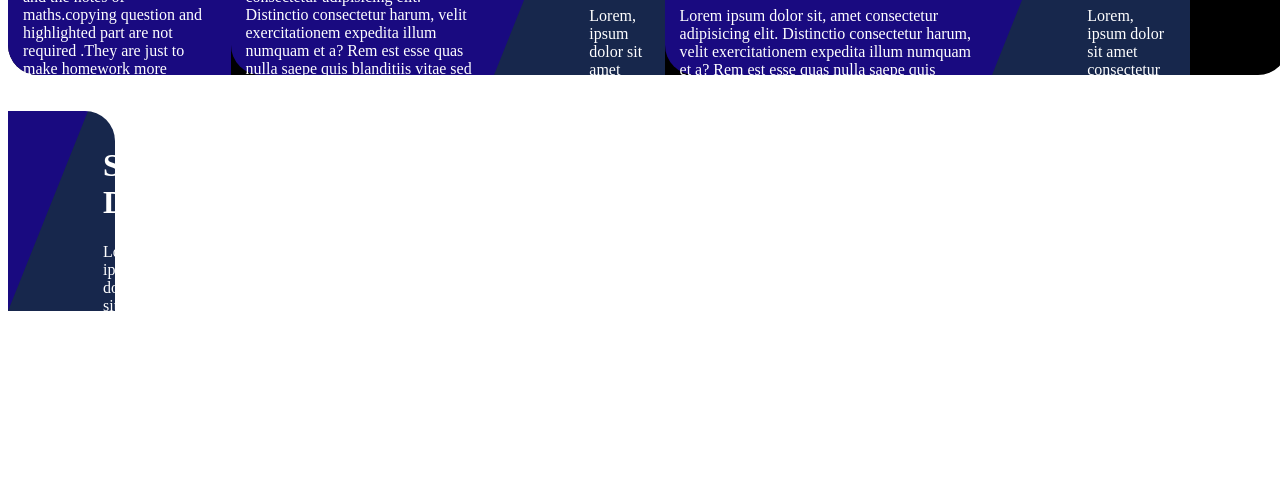
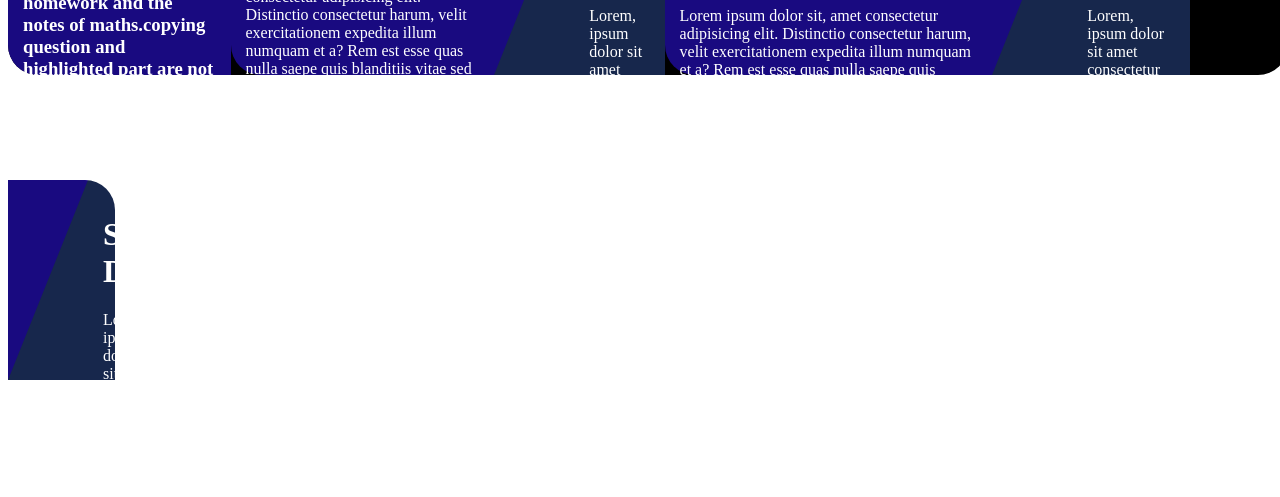
Before and after one commit to PrasadiAcademy/prasadi.., a plain HTML site: page sanat.html in a window 1280 px wide. Shown: the part 603-1100 px from the top of the page. Drawn offline with Linux system fonts and the light colour scheme.

Commit message:
Update sanat.html
Signed-off-by: PrasadiAcademy <138211123+PrasadiAcademy@users.noreply.github.com>

```diff
--- a/sanat.html
+++ b/sanat.html
@@ -42,8 +42,8 @@
       <div class="div-1">
         <div class="content">
          <a href="maths.html"><h1>MATHS</h1></a>
-          all the running homework and the notes of maths.copying question and highlighted part are not required
-          .They are just to make homework more understandable.
+          <h3>all the running homework and the notes of maths.copying question and highlighted part are not required
+          .They are just to make homework more understandable.</h3>
       </div>
       <div class="div-2">
         <div class="content">
```
